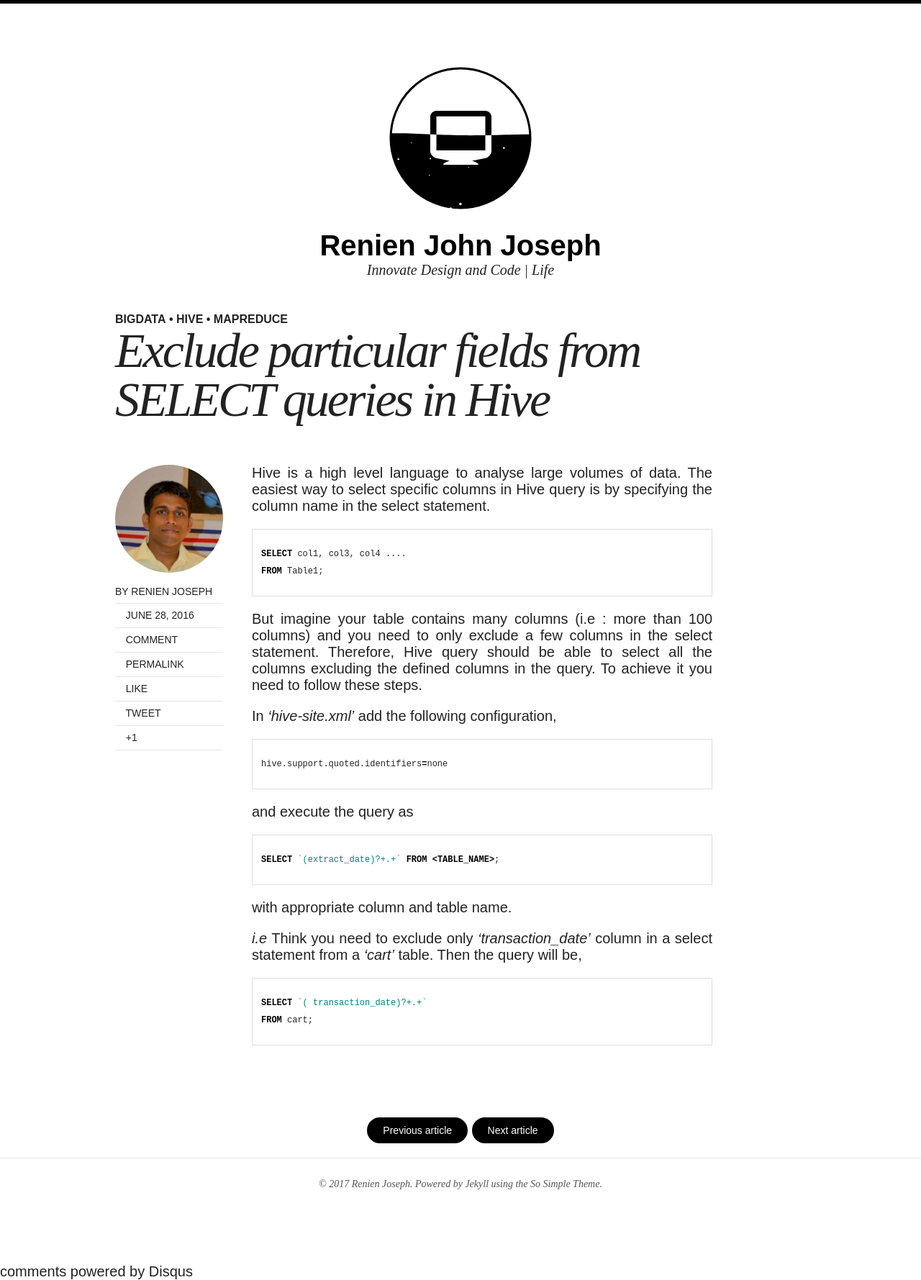
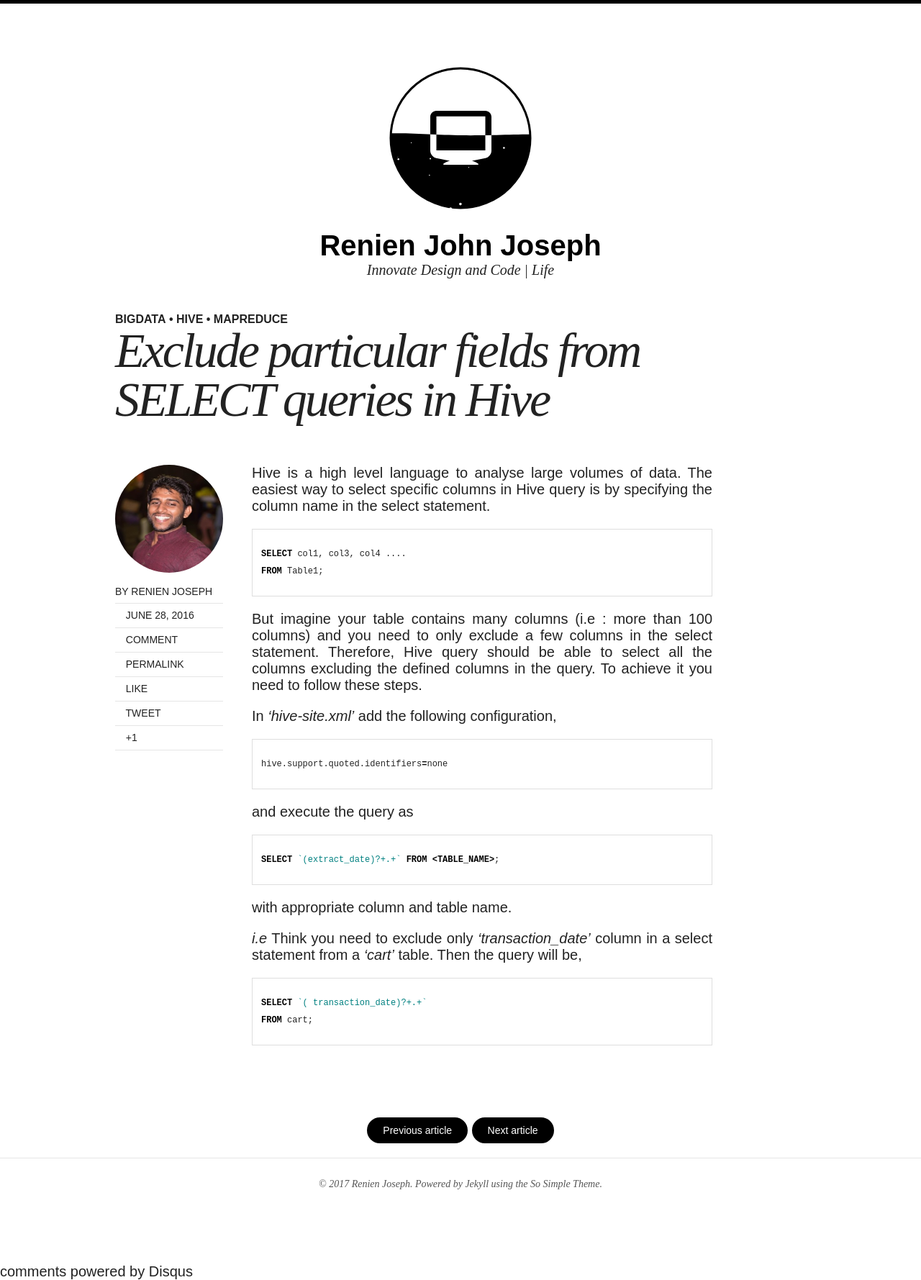
Before and after one commit to Renien/Renien.github.io, a Jekyll site: the page built from _posts/blog/2016-06-28-exclude-field-hive-query.md, in a window 1280 px wide. Shown: the whole page at 72% size. Built offline with Jekyll 4.4.1, drawn with Linux system fonts in a browser that asks for light colours; nearby versions of some CDN libraries; comment, search, counter and statistics services are not loaded.

Commit message:
updated the big photo

```diff
--- a/_config.yml
+++ b/_config.yml
@@ -10,7 +10,7 @@ url:              http://renien.com #//renien.github.io #//localhost:4000
 # Owner/author information
 owner:
   name:           Renien Joseph
-  avatar:         bio-photo.jpg
+  avatar:         bio-photo1.jpg
   email:          renien.john@email.com
   # Social networking links used in footer. Update and remove as you like.
   twitter:        RenienJoseph
```
Also changed, not shown: images/bio-photo1.jpg (added).
